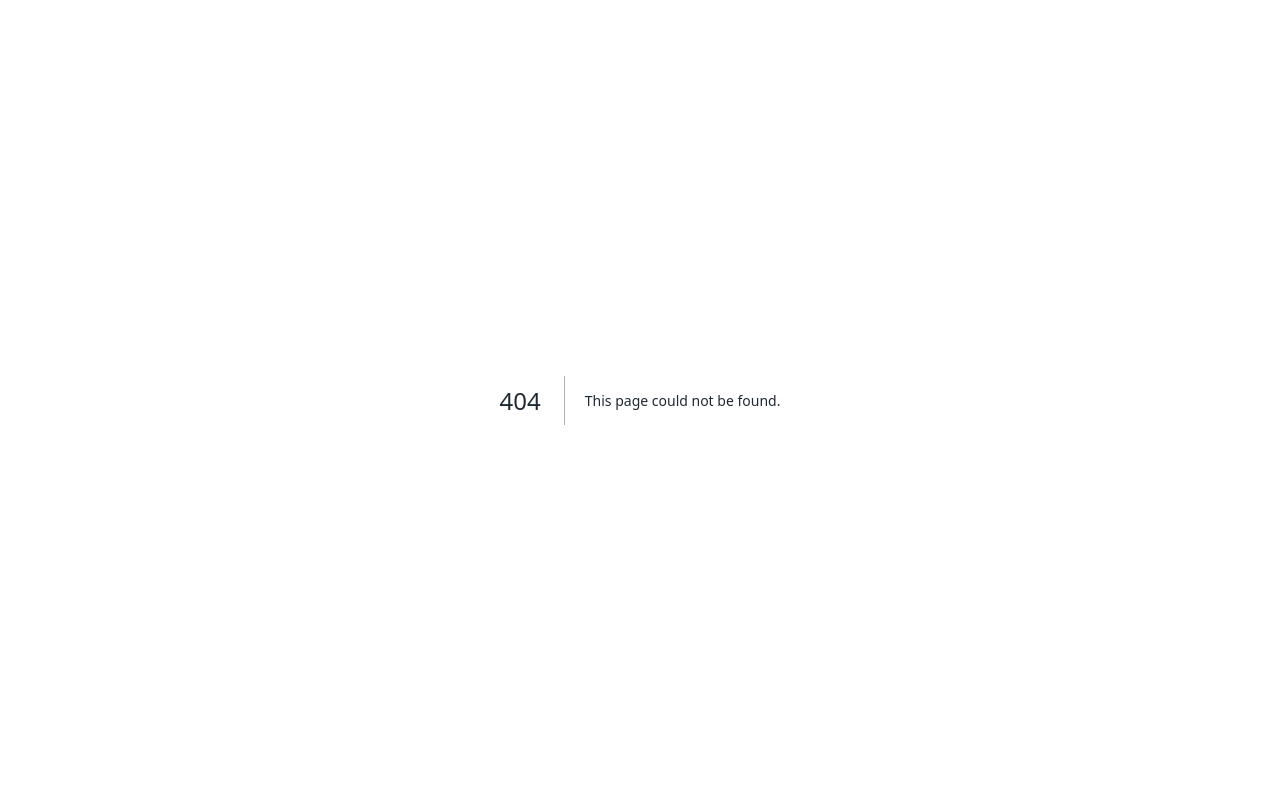
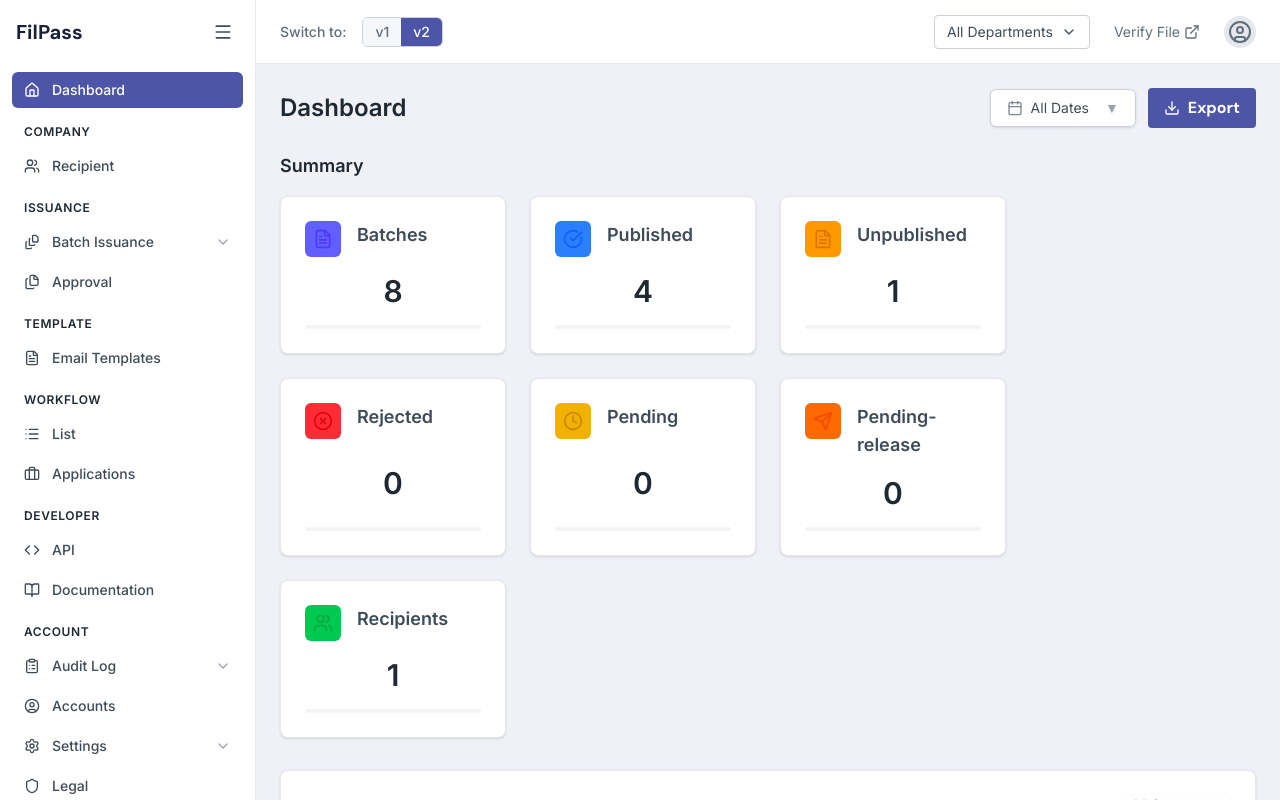
Before and after one commit to Morfusee/vibe-coding-assessment, a Next.js app: page / in a window 1280 px wide. Before the commit this address had no page. Built offline with nearby package versions, Linux system fonts and the light colour scheme.

Commit message:
feat: add dashboard page with summary cards and charts
Introduces a new dashboard page featuring summary statistic cards and two line charts for main and monthly data. Utilizes custom layout, UI components, and Recharts for data visualization.

```diff
--- /dev/null
+++ b/pages/index.tsx
@@ -0,0 +1,290 @@
+import DashboardLayout from "@/components/layout/dashboard-layout";
+import { Button } from "@/components/ui/button";
+import { Card, CardContent } from "@/components/ui/card";
+import {
+  Calendar,
+  CheckCircle,
+  Clock,
+  Download,
+  FileText,
+  Send,
+  Users,
+  XCircle,
+} from "lucide-react";
+import Head from "next/head";
+import {
+  CartesianGrid,
+  Legend,
+  Line,
+  LineChart,
+  ResponsiveContainer,
+  Tooltip,
+  XAxis,
+  YAxis,
+} from "recharts";
+
+const mainChartData = [
+  {
+    name: "28 Jan 2026",
+    batches: 4,
+    published: 3,
+    unpublished: 2,
+    rejected: 0,
+    pending: 0,
+    pendingRelease: 0,
+    recipients: 0,
+  },
+  {
+    name: "29 Jan 2026",
+    batches: 2,
+    published: 1,
+    unpublished: 0,
+    rejected: 0,
+    pending: 0,
+    pendingRelease: 0,
+    recipients: 0,
+  },
+];
+
+const monthlyData = [
+  { name: "Jan", value: 1.4 },
+  { name: "Feb", value: 1.05 },
+];
+
+const SummaryCard = ({
+  title,
+  count,
+  icon: Icon,
+  colorClass,
+}: {
+  title: string;
+  count: number;
+  icon: any;
+  colorClass: string;
+}) => (
+  <Card className="shadow-sm border-(--color-primary-cool-gray-20)">
+    <CardContent className="p-6 flex flex-col justify-between h-full">
+      <div className="flex items-start gap-4 mb-4">
+        <div className={`p-2 rounded-md ${colorClass} bg-opacity-10`}>
+          <Icon className={`h-5 w-5 ${colorClass.replace("bg-", "text-")}`} />
+        </div>
+        <span className="text-lg font-semibold text-(--color-primary-cool-gray-80)">
+          {title}
+        </span>
+      </div>
+      <div className="text-3xl font-bold text-(--color-primary-cool-gray-100) text-center">
+        {count}
+      </div>
+      <div className="mt-4 h-1 w-full bg-gray-100 rounded-full overflow-hidden">
+        {/* Progress bar placeholder if needed */}
+      </div>
+    </CardContent>
+  </Card>
+);
+
+export default function Dashboard() {
+  return (
+    <DashboardLayout>
+      <Head>
+        <title>Dashboard</title>
+      </Head>
+
+      <div className="space-y-6">
+        {/* Header Section */}
+        <div className="flex items-center justify-between">
+          <h1 className="text-2xl font-bold text-(--color-primary-cool-gray-100)">
+            Dashboard
+          </h1>
+
+          <div className="flex items-center gap-3">
+            <div className="relative">
+              <button className="flex items-center gap-2 px-4 py-2 bg-white border border-(--color-primary-cool-gray-30) rounded-md text-sm text-(--color-primary-cool-gray-80) shadow-sm">
+                <Calendar className="h-4 w-4 text-(--color-primary-cool-gray-50)" />
+                All Dates
+                <span className="ml-2 text-(--color-primary-cool-gray-40)">
+                  ▼
+                </span>
+              </button>
+            </div>
+
+            <Button
+              variant="default"
+              className="bg-(--color-primary-indigo-70) hover:bg-(--color-primary-indigo-80)"
+            >
+              <Download className="mr-2 h-4 w-4" /> Export
+            </Button>
+          </div>
+        </div>
+
+        {/* Summary Section */}
+        <div>
+          <h2 className="text-lg font-bold text-(--color-primary-cool-gray-100) mb-4">
+            Summary
+          </h2>
+
+          <div className="grid grid-cols-1 md:grid-cols-2 lg:grid-cols-3 xl:grid-cols-4 gap-6 mb-6">
+            <SummaryCard
+              title="Batches"
+              count={8}
+              icon={FileText}
+              colorClass="bg-indigo-500 text-indigo-600"
+            />
+            <SummaryCard
+              title="Published"
+              count={4}
+              icon={CheckCircle}
+              colorClass="bg-blue-500 text-blue-600"
+            />
+            <SummaryCard
+              title="Unpublished"
+              count={1}
+              icon={FileText}
+              colorClass="bg-amber-500 text-amber-600"
+            />
+          </div>
+
+          <div className="grid grid-cols-1 md:grid-cols-2 lg:grid-cols-3 xl:grid-cols-4 gap-6 mb-6">
+            <SummaryCard
+              title="Rejected"
+              count={0}
+              icon={XCircle}
+              colorClass="bg-red-500 text-red-600"
+            />
+            <SummaryCard
+              title="Pending"
+              count={0}
+              icon={Clock}
+              colorClass="bg-yellow-500 text-yellow-600"
+            />
+            <SummaryCard
+              title="Pending-release"
+              count={0}
+              icon={Send}
+              colorClass="bg-orange-500 text-orange-600"
+            />
+          </div>
+
+          <div className="grid grid-cols-1 md:grid-cols-2 lg:grid-cols-3 xl:grid-cols-4 gap-6">
+            <SummaryCard
+              title="Recipients"
+              count={1}
+              icon={Users}
+              colorClass="bg-green-500 text-green-600"
+            />
+          </div>
+        </div>
+
+        {/* Charts Section */}
+        <div className="mt-8 bg-white p-6 rounded-lg shadow-sm border border-[var(--color-primary-cool-gray-20)]">
+          <div className="flex justify-end mb-4">
+            <select className="text-sm border-gray-300 rounded-md shadow-sm focus:border-indigo-300 focus:ring focus:ring-indigo-200 focus:ring-opacity-50">
+              <option>All Summary</option>
+            </select>
+          </div>
+
+          <div className="h-[400px] w-full">
+            <h3 className="text-center text-lg font-medium mb-4">Main Chart</h3>
+            <ResponsiveContainer width="100%" height="100%">
+              <LineChart
+                data={mainChartData}
+                margin={{ top: 5, right: 30, left: 20, bottom: 5 }}
+              >
+                <CartesianGrid vertical={false} strokeDasharray="3 3" />
+                <XAxis dataKey="name" axisLine={false} tickLine={false} />
+                <YAxis axisLine={false} tickLine={false} />
+                <Tooltip />
+                <Legend
+                  verticalAlign="top"
+                  align="right"
+                  wrapperStyle={{ paddingBottom: "20px" }}
+                />
+                <Line
+                  type="monotone"
+                  dataKey="batches"
+                  stroke="#4ade80"
+                  name="Batches"
+                  strokeWidth={2}
+                  dot={false}
+                />
+                <Line
+                  type="monotone"
+                  dataKey="published"
+                  stroke="#2563eb"
+                  name="Published"
+                  strokeWidth={2}
+                  dot={false}
+                />
+                <Line
+                  type="monotone"
+                  dataKey="unpublished"
+                  stroke="#d97706"
+                  name="Unpublished"
+                  strokeWidth={2}
+                  dot={false}
+                />
+                <Line
+                  type="monotone"
+                  dataKey="rejected"
+                  stroke="#dc2626"
+                  name="Rejected"
+                  strokeWidth={2}
+                  dot={false}
+                />
+                <Line
+                  type="monotone"
+                  dataKey="pending"
+                  stroke="#facc15"
+                  name="Pending"
+                  strokeWidth={2}
+                  dot={false}
+                />
+                <Line
+                  type="monotone"
+                  dataKey="pendingRelease"
+                  stroke="#f97316"
+                  name="Pending-release"
+                  strokeWidth={2}
+                  dot={false}
+                />
+                <Line
+                  type="monotone"
+                  dataKey="recipients"
+                  stroke="#16a34a"
+                  name="Recipients"
+                  strokeWidth={2}
+                  dot={false}
+                />
+              </LineChart>
+            </ResponsiveContainer>
+          </div>
+
+          <div className="h-[300px] w-full mt-12">
+            <h3 className="text-center text-lg font-medium mb-4">
+              Monthly Summary Average
+            </h3>
+            <ResponsiveContainer width="100%" height="100%">
+              <LineChart data={monthlyData}>
+                <CartesianGrid vertical={false} strokeDasharray="3 3" />
+                <XAxis dataKey="name" axisLine={false} tickLine={false} />
+                <YAxis
+                  axisLine={false}
+                  tickLine={false}
+                  domain={[0.7, 1.4]}
+                  ticks={[0.7, 1.05, 1.4]}
+                />
+                <Tooltip />
+                <Line
+                  type="monotone"
+                  dataKey="value"
+                  stroke="#64748b"
+                  strokeWidth={2}
+                  dot={false}
+                />
+              </LineChart>
+            </ResponsiveContainer>
+          </div>
+        </div>
+      </div>
+    </DashboardLayout>
+  );
+}
```
